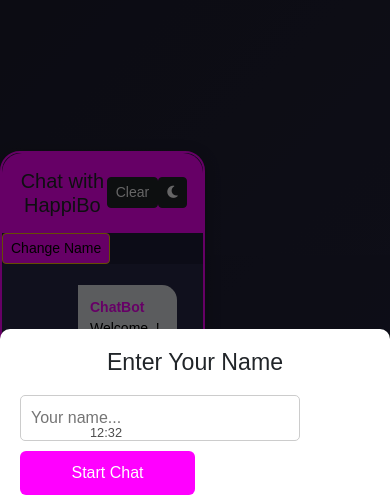
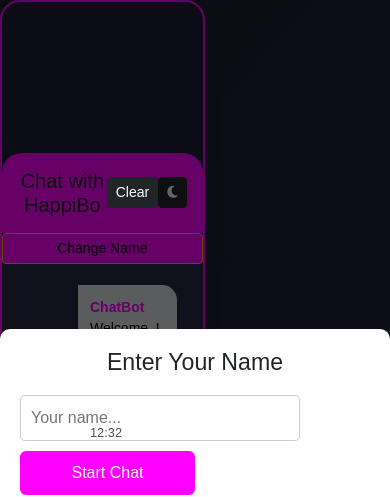
Before and after one commit to Happinesspetra/real-time-chat-ui, a plain HTML site: page index.html in a window 390 px wide. Shown: the top 497 px of the page. Drawn offline with nearby package versions, Linux system fonts and the light colour scheme; grey boxes are pictures that could not be loaded.

Commit message:
Update style.css

```diff
--- a/style.css
+++ b/style.css
@@ -195,3 +195,20 @@ body {
 .modal-content button:hover {
     background: #e766e7;
 }
+
+/* Center the chat container in mobile view */
+@media (max-width: 767px) {
+    .chat-container {
+        margin: auto;
+        max-width: 90%;
+        height: 100vh;
+        display: flex;
+        flex-direction: column;
+        justify-content: center;
+    }
+}
+
+/* Ensure clear button is clickable in laptop view */
+.clear-chat {
+    z-index: 1;
+}
```
